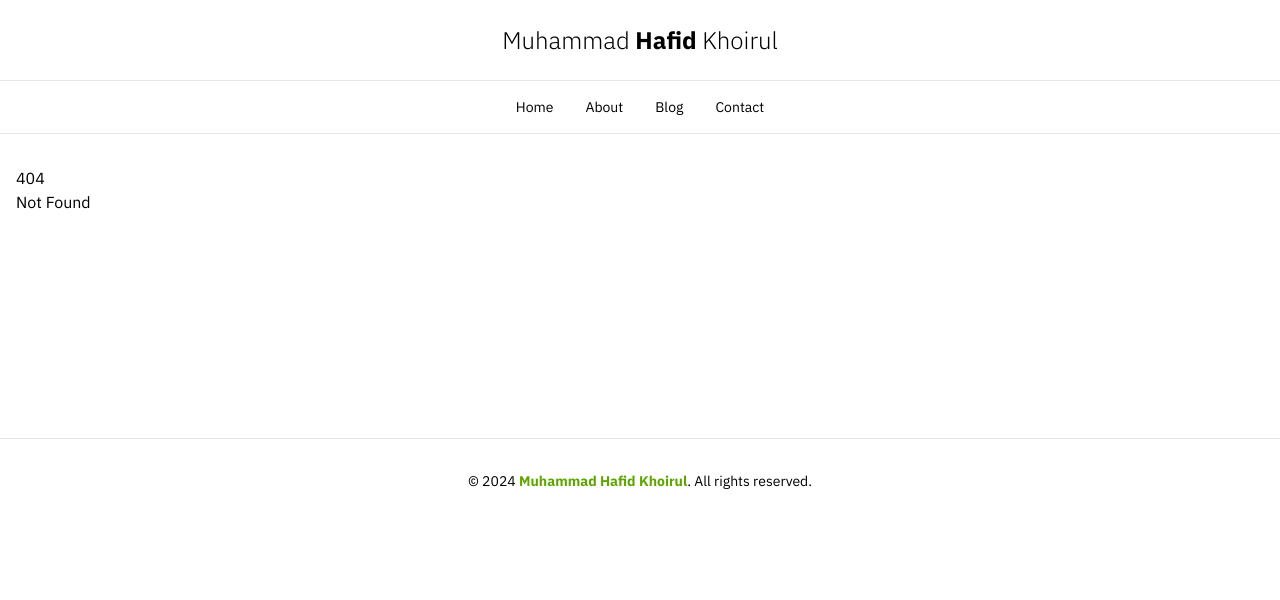
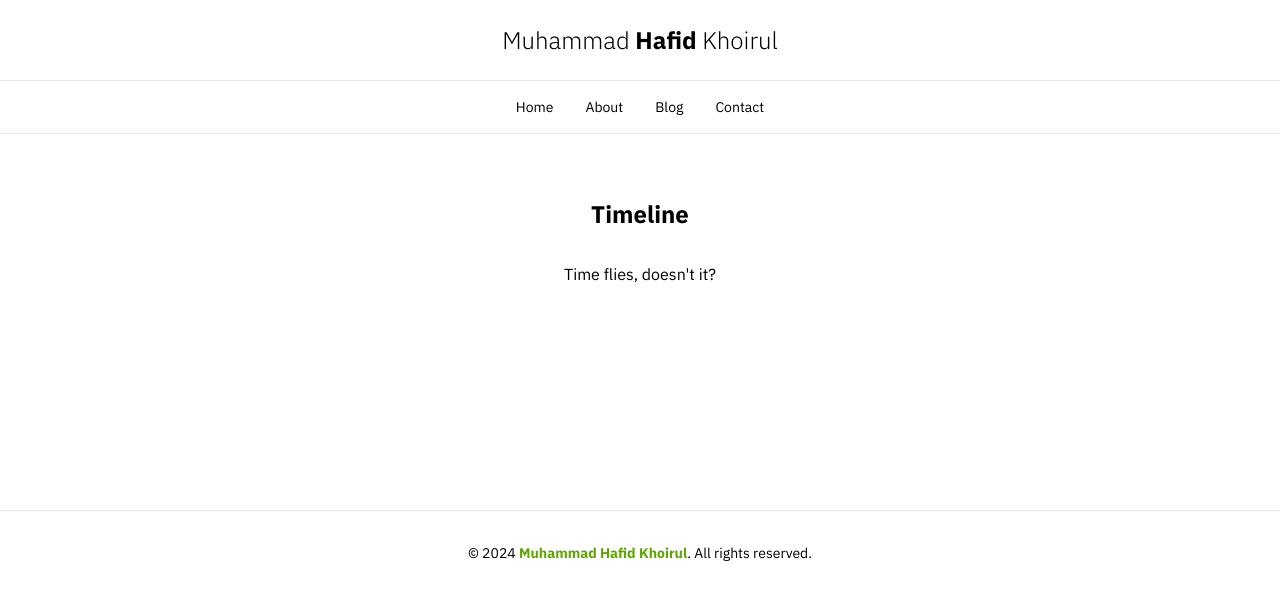
Before and after one commit to mhafidk/portfoblog, a SvelteKit app: page /timeline in a window 1280 px wide. Before the commit this address had no page. Shown: the top 600 px of the page. Built offline with nearby package versions, Linux system fonts and the light colour scheme.

Commit message:
add timeline page

```diff
--- /dev/null
+++ b/src/routes/timeline/+page.svelte
@@ -0,0 +1,10 @@
+<svelte:head>
+	<title>Timeline</title>
+</svelte:head>
+
+<div class="mx-auto mt-8 max-w-xl">
+	<h2 class="text-center text-2xl font-bold">Timeline</h2>
+	<div class="mt-8 text-center">
+		<p>Time flies, doesn't it?</p>
+	</div>
+</div>
```
